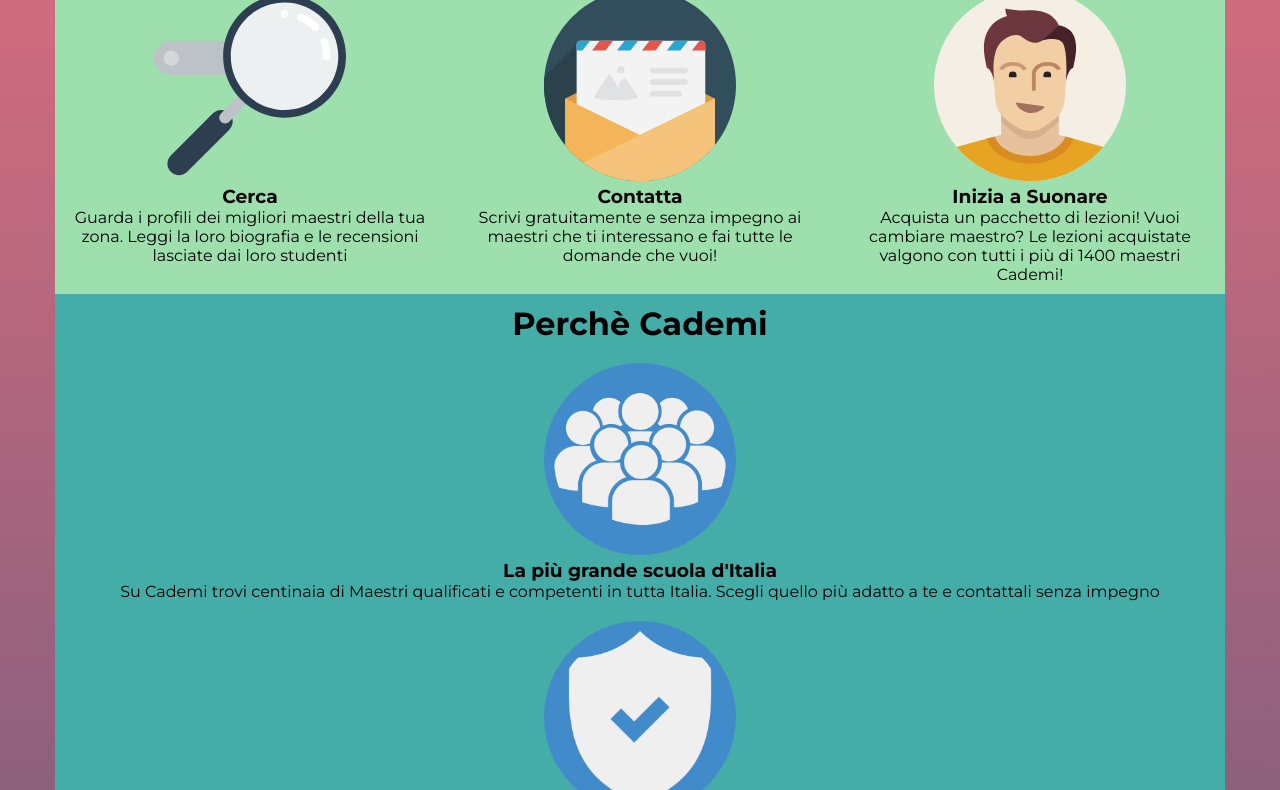
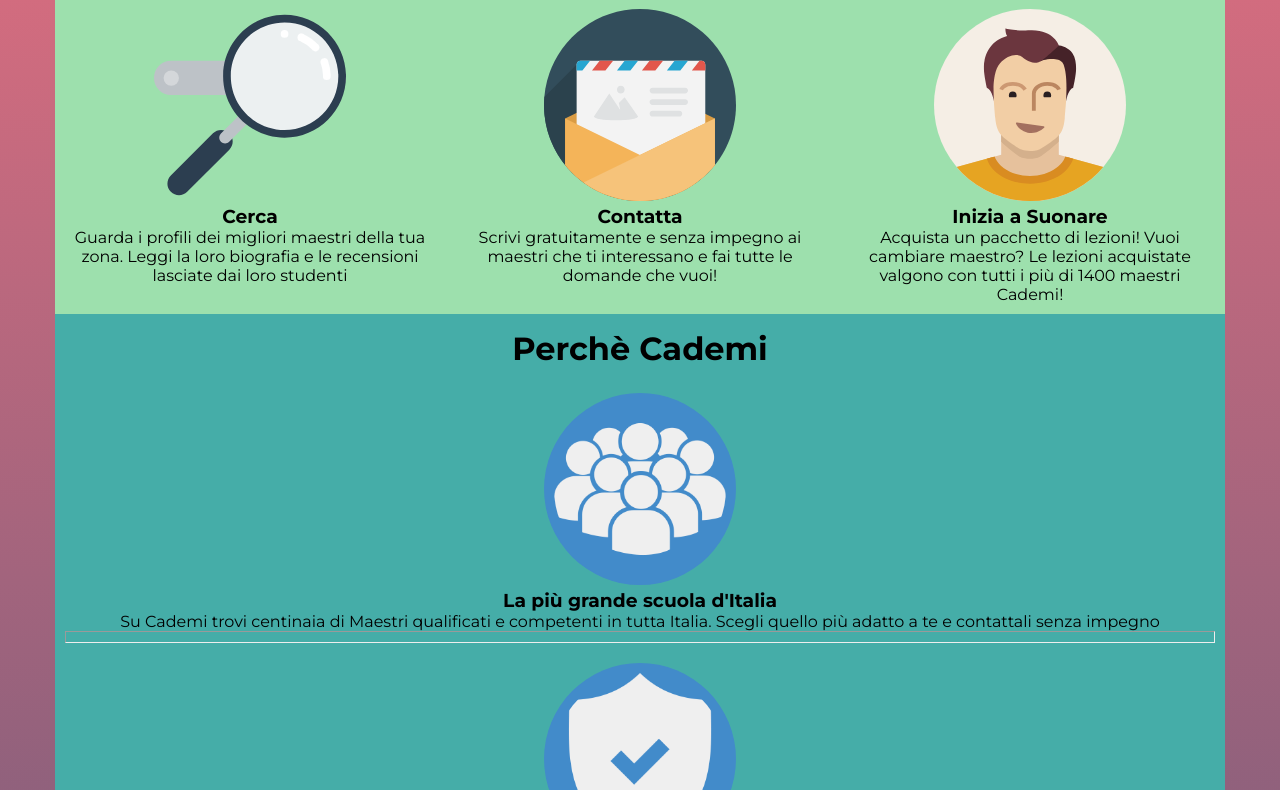
Before and after one commit to StephanieFurlan/html-css-resp-wannabe-12bool, a plain HTML site: page index.html in a window 1280 px wide. Shown: the part 435-1225 px from the top of the page. Drawn offline with Linux system fonts and the light colour scheme.

Commit message:
Add padding to headers

```diff
--- a/css/style.css
+++ b/css/style.css
@@ -4,22 +4,21 @@ body {
    background-image: linear-gradient(#F67280, #6C5B7B);
 }
 
-
-
-h1 {
-   font-size: 2rem;
-}
 .container {
    text-align: center;
 }
 
-[class*="col-"] {
-   padding: 10px;
+h1 {
+   font-size: 2rem;
 }
 
 img {
    height: 15vw;
    max-height: 200px;
+}
+
+h1, h2, hr {
+   padding: 5px 0;
 }
 
 .circle-img {
@@ -28,8 +27,9 @@ img {
   padding: 10px;
 }
 
-[class*="col-md"] hr {
-   display: none;
+
+[class*="col-"] {
+   padding: 10px;
 }
 
 #lezioni {
@@ -43,3 +43,9 @@ img {
 #why {
    background: #45ADA8;
 }
+
+@media screen and (min-width: 768px) and (max-width: 991px) {
+   hr {
+      display: none;
+   }
+}
```
